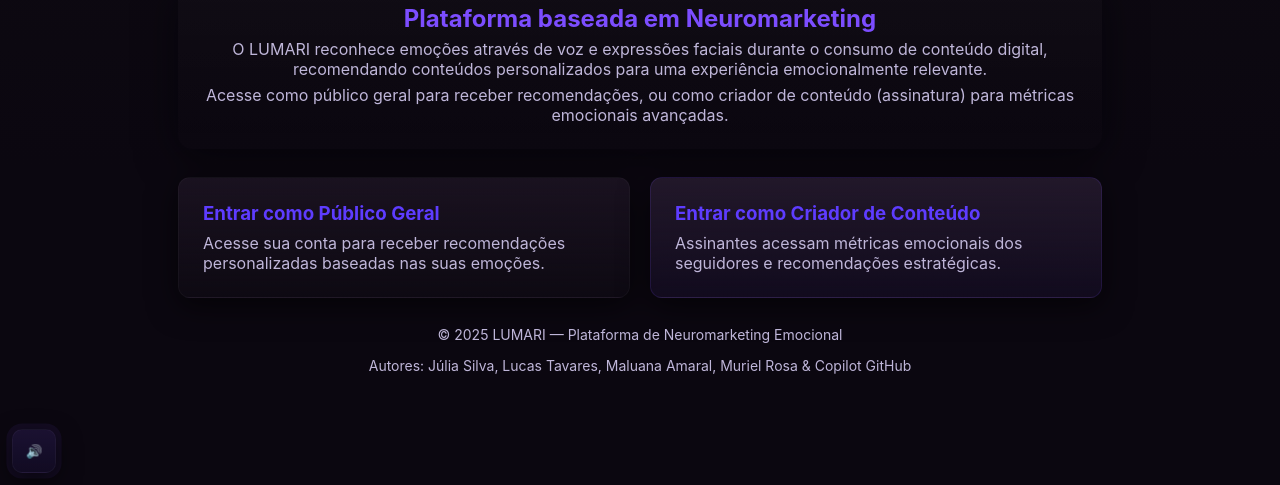
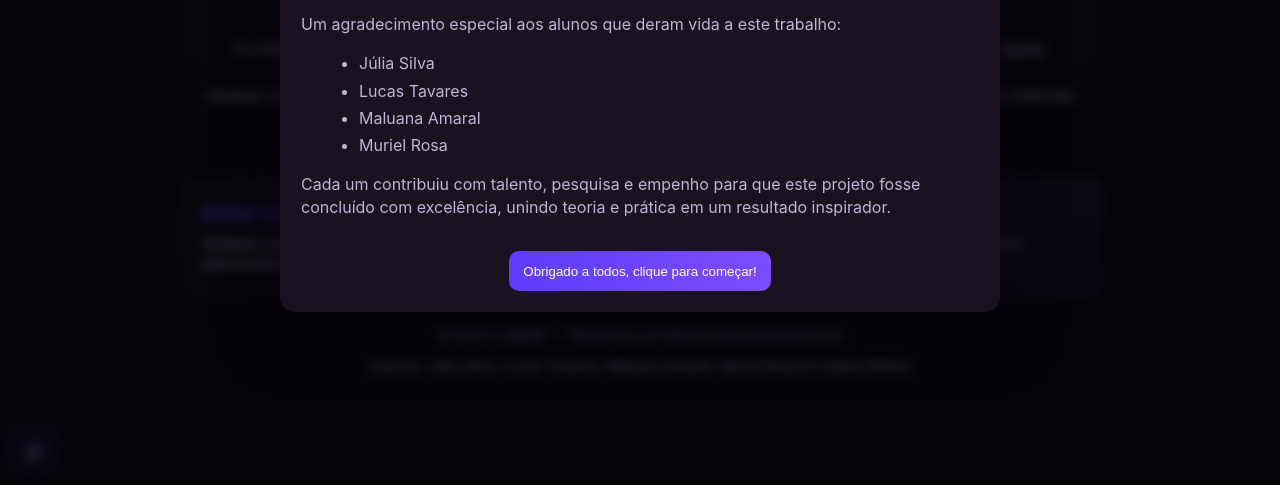
Before and after one commit to Necromante96/LUMARI, a plain HTML site: page index.html in a window 1280 px wide. Shown: the part 315-800 px from the top of the page. Drawn offline with Linux system fonts and the light colour scheme.

Commit message:
feat: welcome honors modal with shake and confetti on first visit (session)

```diff
--- a/css/styles.css
+++ b/css/styles.css
@@ -359,3 +359,35 @@ main.container{ will-change: opacity, transform; }
 
 /* close fallback notice */
 .close-fallback{position:fixed;left:50%;top:16px;transform:translateX(-50%);background:linear-gradient(180deg,rgba(0,0,0,0.7),rgba(0,0,0,0.5));color:#fff;padding:8px 12px;border-radius:8px;z-index:1400;box-shadow:0 8px 30px rgba(0,0,0,0.6)}
+
+/* ===== Efeitos de entrada: tremor + confete ===== */
+.shake-once{ animation: lumari-shake .6s cubic-bezier(.36,.07,.19,.97) both; }
+@keyframes lumari-shake{
+  10%, 90% { transform: translate3d(-1px, 0, 0); }
+  20%, 80% { transform: translate3d(2px, 0, 0); }
+  30%, 50%, 70% { transform: translate3d(-4px, 0, 0); }
+  40%, 60% { transform: translate3d(4px, 0, 0); }
+}
+
+.confetti-container{
+  position:fixed; inset:0; pointer-events:none; overflow:hidden; z-index:1100;
+}
+.confetti{
+  position:absolute; top:-10px; width:8px; height:14px; opacity:0.9; border-radius:2px;
+  animation-name: confetti-fall, confetti-sway; animation-timing-function: linear, ease-in-out; animation-iteration-count: 1, infinite;
+}
+@keyframes confetti-fall{
+  0%{ transform: translateY(-20px) rotate(0); }
+  100%{ transform: translateY(110vh) rotate(360deg); }
+}
+@keyframes confetti-sway{
+  0%, 100%{ margin-left:0 }
+  50%{ margin-left: 20px }
+}
+
+/* Ajuste visual do modal de menção honrosa */
+.honors .modal-card{ max-width:720px }
+.honors .modal-title{ display:flex; align-items:center; gap:8px }
+.honors .modal-title::before{ content:'🏅'; }
+.honors .modal-body ul{ margin:6px 0 10px 18px }
+.honors .modal-body li{ margin:4px 0 }
--- a/js/main.js
+++ b/js/main.js
@@ -400,4 +400,72 @@ document.addEventListener('DOMContentLoaded', () => {
     window.pjaxLoad = pjaxLoad;
     window.lumariPlayClick = playClickSound;
   }catch(e){}
+
+  // ===== Efeito de boas-vindas (tremor + confetes + menção honrosa) =====
+  (function welcomeHonors(){
+    try{
+      // Evita repetir na mesma sessão
+      if(sessionStorage.getItem('lumari_honors_shown') === '1') return;
+      sessionStorage.setItem('lumari_honors_shown','1');
+
+      // Tremor breve no body
+      document.body.classList.add('shake-once');
+      setTimeout(()=>{ document.body.classList.remove('shake-once'); }, 700);
+
+      // Confetes simples
+      const container = document.createElement('div');
+      container.className = 'confetti-container';
+      const colors = ['#7c4dff','#5e3cff','#ff6b6b','#ffd166','#06d6a0','#4dabf7'];
+      const COUNT = 50;
+      for(let i=0;i<COUNT;i++){
+        const c = document.createElement('div');
+        c.className = 'confetti';
+        c.style.left = Math.random()*100 + 'vw';
+        c.style.background = colors[Math.floor(Math.random()*colors.length)];
+        c.style.animationDuration = (1.8 + Math.random()*1.6) + 's, ' + (1 + Math.random()*1.2) + 's';
+        c.style.animationDelay = (Math.random()*0.6) + 's, 0s';
+        c.style.transform = 'translateY(-20px) rotate(' + (Math.random()*360) + 'deg)';
+        container.appendChild(c);
+      }
+      document.body.appendChild(container);
+      // limpeza automática após alguns segundos
+      setTimeout(()=>{ try{ container.remove(); }catch(e){} }, 3500);
+
+      // Modal de Menção Honrosa
+      if(document.getElementById('honorsModal')) return;
+      const modal = document.createElement('div');
+      modal.id = 'honorsModal';
+      modal.className = 'modal-backdrop honors';
+      const card = document.createElement('div');
+      card.className = 'modal-card';
+      card.innerHTML = `
+        <div class="modal-header">
+          <div class="modal-title">Menção Honrosa</div>
+        </div>
+        <div class="modal-body">
+          <p>Este projeto acadêmico, desenvolvido no âmbito do curso de Marketing do Senac Viamão – RS, representa o esforço coletivo, a criatividade e a dedicação de um grupo comprometido em transformar ideias em soluções inovadoras.</p>
+          <p>Um agradecimento especial aos alunos que deram vida a este trabalho:</p>
+          <ul>
+            <li>Júlia Silva</li>
+            <li>Lucas Tavares</li>
+            <li>Maluana Amaral</li>
+            <li>Muriel Rosa</li>
+          </ul>
+          <p>Cada um contribuiu com talento, pesquisa e empenho para que este projeto fosse concluído com excelência, unindo teoria e prática em um resultado inspirador.</p>
+        </div>
+        <div class="modal-actions" style="justify-content:center">
+          <button class="btn btn-accept" id="honorsOk">Obrigado a todos, clique para começar!</button>
+        </div>
+      `;
+      modal.appendChild(card);
+      document.body.appendChild(modal);
+      requestAnimationFrame(()=>{ modal.classList.add('show'); });
+
+      const ok = modal.querySelector('#honorsOk');
+      if(ok){ ok.addEventListener('click', ()=>{
+        try{ modal.classList.remove('show'); }catch(e){}
+        setTimeout(()=>{ try{ modal.remove(); }catch(e){} }, 280);
+      }); }
+    }catch(e){}
+  })();
 });
```
